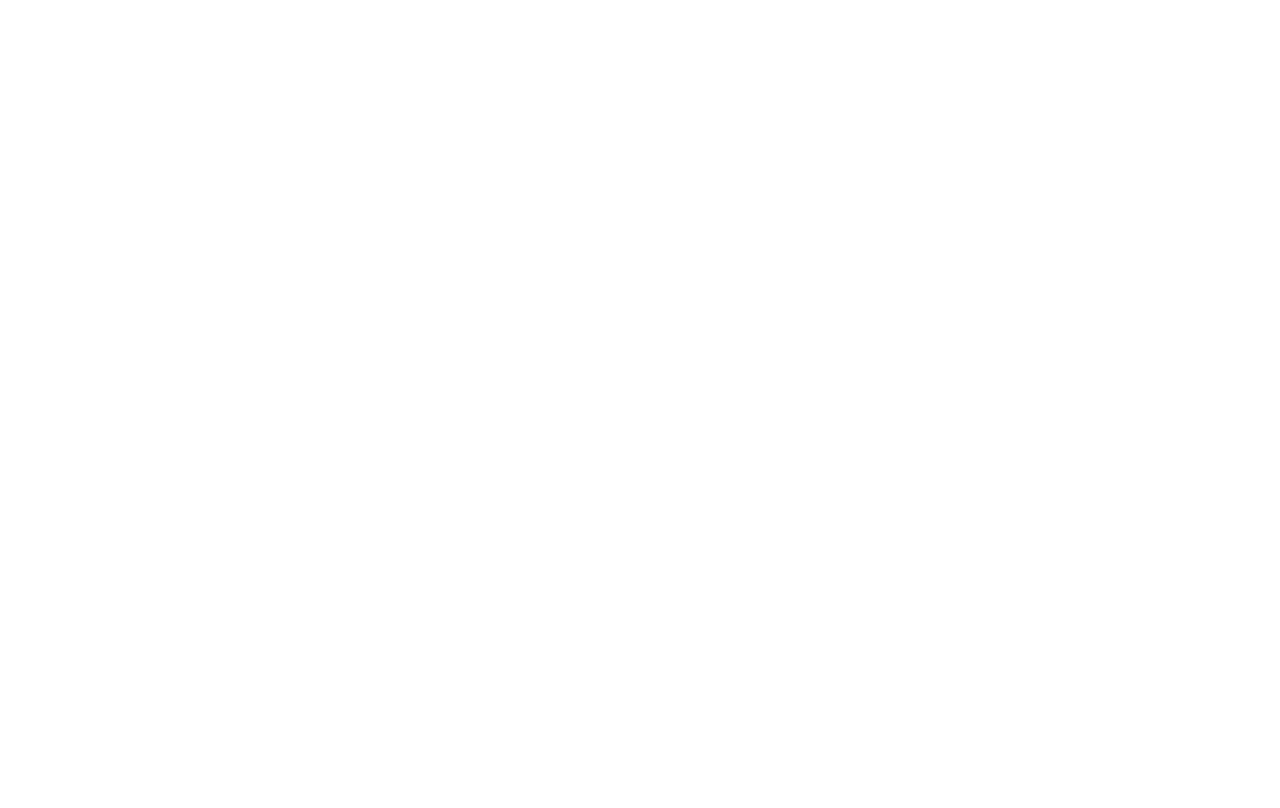
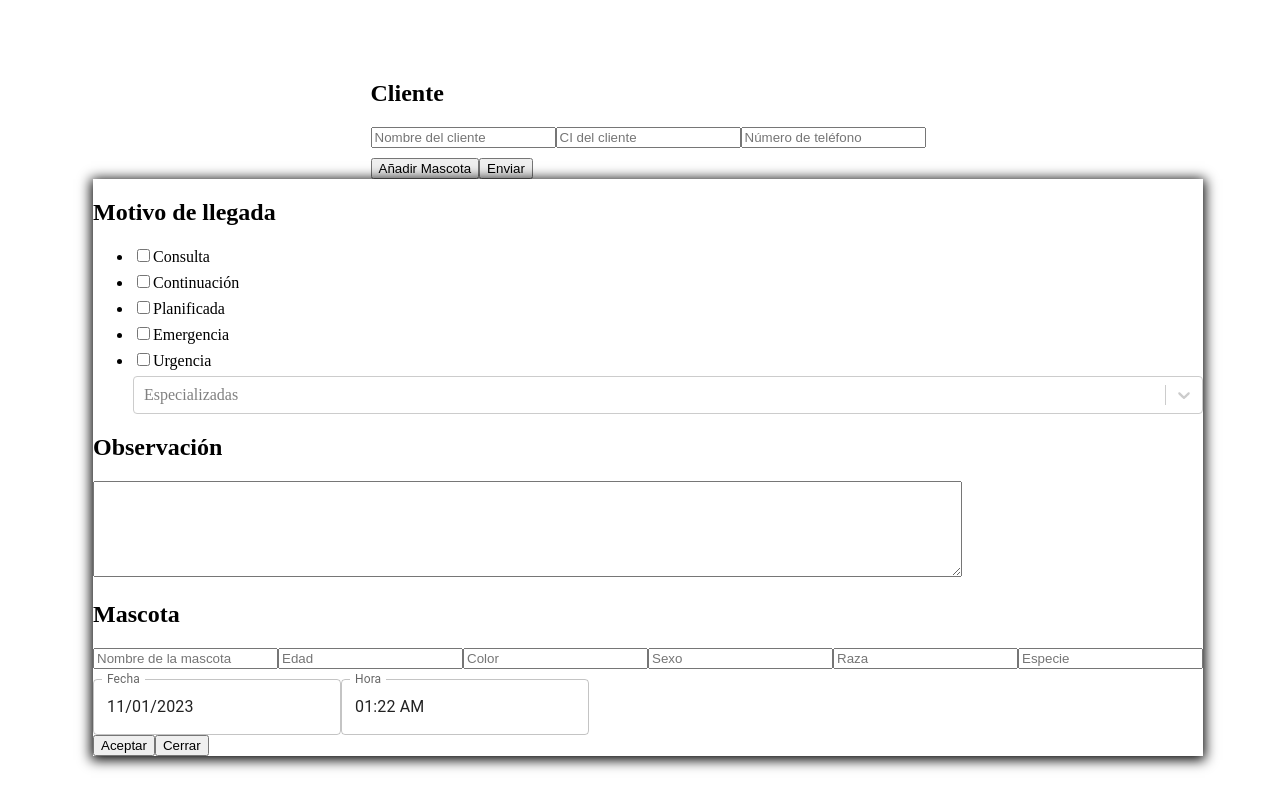
Before and after one commit to Dayron-Glez/veterinarian-system-managment, a React (Vite) app: page /ReceptionPage in a window 1280 px wide. Before the commit this address had no page. Shown: the top 808 px of the page. Built offline with nearby package versions, Linux system fonts and the light colour scheme.

Commit message:
Modified: estructura de archivos y carpetas

```diff
--- a/src/App.jsx
+++ b/src/App.jsx
@@ -1,20 +1,20 @@
 
 import './App.css'
 import { Routes, Route } from "react-router-dom";
-import ReceptionComponent from './components/ReceptionComponent';
-import LoginComponent from './components/LoginComponent';
-import DoctorComponent from './components/DoctorComponent';
-import TreatmentComponent from './components/TreatmentComponent';
+import ReceptionPage from './pages/ReceptionPage';
+import LoginPage from './pages/LoginPage';
+import DoctorPage from './pages/DoctorPage';
+import TreatmentPage from './pages/TreatmentPage';
 function App() {
 
 
   return (
     <>
       <Routes>
-        <Route path="/" element={<LoginComponent />} />
-        <Route path="/ReceptionComponent" element={<ReceptionComponent />} />
-        <Route path="/DoctorComponent" element={<DoctorComponent />} />
-        <Route path="/TreatmentComponent" element={<TreatmentComponent />} />
+        <Route path="/" element={<LoginPage />} />
+        <Route path="/ReceptionPage" element={<ReceptionPage />} />
+        <Route path='/DoctorPage' element={<DoctorPage />} />
+        <Route path="/TreatmentPage" element={<TreatmentPage />} />
       </Routes>
     </>
   )
--- a/src/components/DoctorComponent.jsx
+++ /dev/null
@@ -1,8 +0,0 @@
-
-const DoctorComponent = () => {
-  return (
-    <div>DoctorComponent</div>
-  )
-}
-
-export default DoctorComponent
--- /dev/null
+++ b/src/pages/DoctorPage.jsx
@@ -0,0 +1,8 @@
+
+const DoctorPage = () => {
+  return (
+    <div>DoctorComponent</div>
+  )
+}
+
+export default DoctorPage
--- a/src/components/LoginComponent.jsx
+++ b/src/pages/LoginPage.jsx
@@ -6,14 +6,14 @@
 
 
 
-const LoginComponent = () => {
+const LoginPage = () => {
   const navigate = useNavigate();
   const { register, handleSubmit, formState: { errors } } = useForm()
   const onSubmit = handleSubmit((data) => {
     console.log(data);
     if (data.password === 'Dayronglez01*') {
 
-      navigate("/ReceptionComponent")
+      navigate("/ReceptionPage")
     }
     else {
       alert('no puedes acceder')
@@ -70,4 +70,4 @@
   )
 }
 
-export default LoginComponent
+export default LoginPage
--- a/src/components/ReceptionComponent.jsx
+++ b/src/pages/ReceptionPage.jsx
@@ -3,6 +3,7 @@
 import { DevTool } from '@hookform/devtools';
 import { useNavigate } from "react-router-dom";
 import axios from 'axios';
+import dayjs from 'dayjs';
 import { AdapterDayjs } from '@mui/x-date-pickers/AdapterDayjs';
 import { LocalizationProvider } from '@mui/x-date-pickers/LocalizationProvider';
 import { DatePicker } from '@mui/x-date-pickers/DatePicker';
@@ -11,7 +12,8 @@
 import { TimePicker } from '@mui/x-date-pickers/TimePicker';
 import Select from 'react-select'
 
-const ReceptionComponent = () => {
+const ReceptionPage = () => {
+  const date = dayjs()
   const [formData, setFormData] = useState([]);
   const [selectedCheckbox, setSelectedCheckbox] = useState(null);
   const [isSubmitting, setIsSubmitting] = useState(false);
@@ -88,15 +90,7 @@
   // };
 
   async function onSubmit(formData) {
-    // try {
-    //   const response = await axios.post('/user?ID=12345', {
-    //     formData
-    //   });
-    //   console.log(response);
-    // } catch (error) {
-    //   console.error(error);
-    // }
-    // Crea un nuevo objeto para enviar, que incluye todos los datos del formulario excepto los checkboxes
+
     const dataToSend = Object.keys(formData).reduce((obj, key) => {
       if (!['Consulta', 'Continuación', 'Planificada', 'Emergencia', 'Urgencia'].includes(key)) {
         obj[key] = formData[key];
@@ -107,6 +101,15 @@
 
     dataToSend.consulta = selectedCheckbox;
     console.log(dataToSend);
+    try {
+      const response = await axios.post('https://g8k31qc7-8000.use.devtunnels.ms/recepcion/registrar/', {
+        dataToSend
+      });
+      console.log(response);
+    } catch (error) {
+      console.error(error);
+    }
+    reset()
   }
 
   useEffect(() => {
@@ -251,6 +254,7 @@
                       }),
 
                     }}
+                    isMulti
                     className=' w-[200px]'
                     id='specialized'
                   />
@@ -341,7 +345,7 @@
                 render={({ field }) => (
                   <DatePicker
                     label="Fecha"
-                    value={field.value}
+                    value={date}
                     onChange={(date) => field.onChange(date)}
                   />
                 )}
@@ -357,7 +361,7 @@
                       minutes: renderTimeViewClock,
                       seconds: renderTimeViewClock,
                     }}
-                    value={field.value}
+                    value={date}
                     onChange={(time) => field.onChange(time)}
                   />
                 )}
@@ -387,4 +391,4 @@
   )
 }
 
-export default ReceptionComponent
+export default ReceptionPage
--- a/src/components/TreatmentComponent.jsx
+++ b/src/pages/TreatmentPage.jsx
@@ -8,7 +8,7 @@
 import dayjs from 'dayjs';
 import { renderTimeViewClock } from '@mui/x-date-pickers/timeViewRenderers';
 import { TimePicker } from '@mui/x-date-pickers/TimePicker';
-import SystemDeseaseComponent from './SystemDeseaseComponent';
+import SystemDeseaseComponent from '../components/SystemDeseaseComponent';
 
 const data = [
   {
@@ -54,14 +54,15 @@
     amt: 2100,
   },
 ];
-const TreatmentComponent = () => {
+const TreatmentPage = () => {
     const CharStyle = {margin: 'auto'}
-    const defaultValue = dayjs('2022-04-17T15:30');
+    const date = dayjs();
+
 
     return (
     <>
     <LocalizationProvider dateAdapter={AdapterDayjs} style={CharStyle}>
-      <DatePicker />
+      <DatePicker  value={date} className=' hover:border-red-500'/>
 
 
       <TimePicker
@@ -72,6 +73,7 @@
             minutes: renderTimeViewClock,
             seconds: renderTimeViewClock,
           }}
+          value={date}
         />
 
 
@@ -107,4 +109,4 @@
     )
 }
 
-export default TreatmentComponent
+export default TreatmentPage
```
